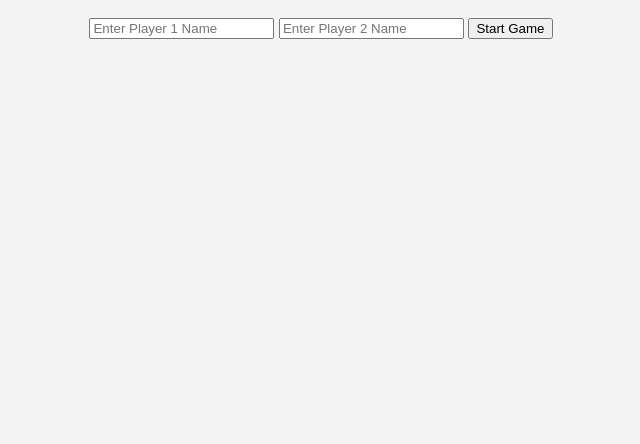
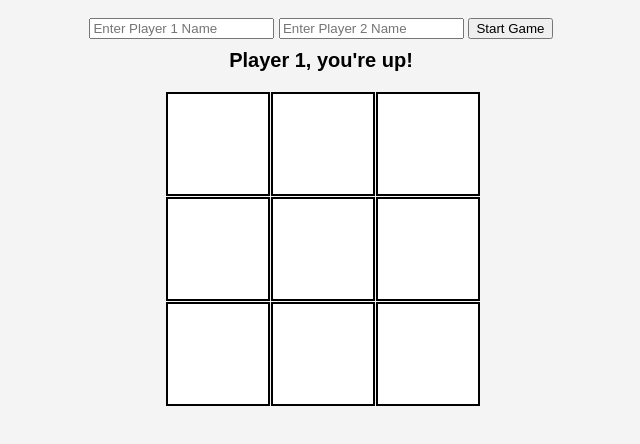
Before and after one commit to acciojob/tictactoe-shalujha123, a website: page main.html in a window 1280 px wide. Both pictures are taken after a click on the button "Start Game". Shown: the part 90-534 px from the top of the page, without its empty margins (319-959 px from the left). Drawn offline with Linux system fonts and the light colour scheme.

Commit message:
created a submission

```diff
--- a/main.html
+++ b/main.html
@@ -20,7 +20,7 @@
         <div id="game" style="display: none;">
             <p class="message"></p>
             <div class="board">
-                <div class="cell" id="1">x</div>
+                <div class="cell" id="1"></div>
                 <div class="cell" id="2"></div>
                 <div class="cell" id="3"></div>
                 <div class="cell" id="4"></div>
--- a/script.js
+++ b/script.js
@@ -6,20 +6,28 @@ document.addEventListener("DOMContentLoaded", () => {
     const gameDiv = document.getElementById("game");
     const boardCells = document.querySelectorAll(".cell");
 
-    let players = ["", ""];
-    let currentPlayer = "X";
+    let players = ["Player 1", "Player 2"];
+    let currentPlayer = "x";
     let gameActive = false;
     let boardState = ["", "", "", "", "", "", "", "", ""];
 
     submitBtn.addEventListener("click", () => {
-        if (player1Input.value.trim() === "" || player2Input.value.trim() === "") {
-            alert("Both players must enter their names!");
-            return;
-        }
-        players = [player1Input.value, player2Input.value];
+        players = [
+            player1Input.value.trim() || "Player 1",
+            player2Input.value.trim() || "Player 2"
+        ];
+
         gameDiv.style.display = "block";
         message.textContent = `${players[0]}, you're up!`;
         gameActive = true;
+
+        // Reset board
+        boardState.fill("");
+        boardCells.forEach(cell => {
+            cell.textContent = "";
+        });
+
+        currentPlayer = "x";  // Reset to first player
     });
 
     boardCells.forEach((cell, index) => {
@@ -29,15 +37,15 @@ document.addEventListener("DOMContentLoaded", () => {
             boardState[index] = currentPlayer;
             cell.textContent = currentPlayer;
 
-            setTimeout(() => { // Cypress issue fix
+            setTimeout(() => {
                 if (checkWinner()) {
-                    message.textContent = `${currentPlayer === "X" ? players[0] : players[1]} congratulations you won!`;
+                    message.textContent = `${currentPlayer === "x" ? players[0] : players[1]} congratulations you won!`;
                     gameActive = false;
                     return;
                 }
 
-                currentPlayer = currentPlayer === "X" ? "O" : "X";
-                message.textContent = `${currentPlayer === "X" ? players[0] : players[1]}, you're up!`;
+                currentPlayer = currentPlayer === "x" ? "o" : "x";
+                message.textContent = `${currentPlayer === "x" ? players[0] : players[1]}, you're up!`;
             }, 50);
         });
     });
```
